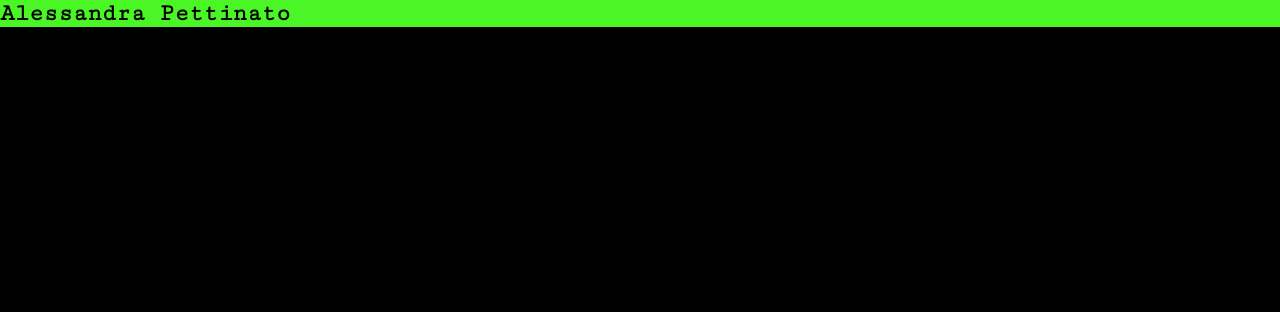
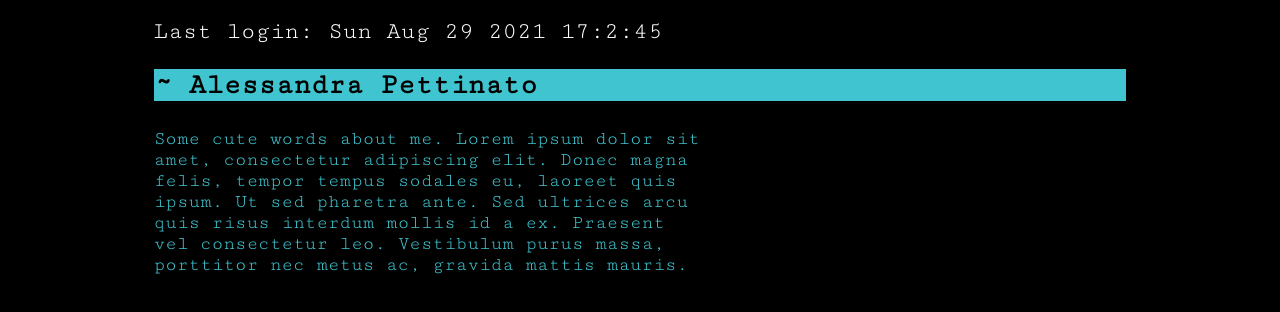
Before and after one commit to AlessandraPettinato/Portfolio, a React app: page / in a window 1280 px wide. Shown: the top 312 px of the page. Built offline with nearby package versions, Linux system fonts and the light colour scheme.

Commit message:
feat: add login time and hour

```diff
--- a/src/App.css
+++ b/src/App.css
@@ -1,6 +1,24 @@
+.login {
+	grid-column: 2/7;
+	grid-row: 1;
+	color: white;
+	align-self: center;
+	font-size: 1.5rem;
+}
+
 .title {
-	grid-column: 1/-1;
-	font-size: 1.5rem;
-	background-color: #4af626;
+	grid-column: 2/-2;
+	grid-row: 2;
+	font-size: 1.8rem;
+	font-weight: bolder;
 	color: black;
+	background-color: #40c5d0;
+	align-self: start;
 }
+
+.intro {
+	grid-column: 2/6;
+	grid-row: 3;
+	color: #40c5d0;
+	font-size: 1.2rem;
+}
--- a/src/App.js
+++ b/src/App.js
@@ -2,9 +2,25 @@ import React from "react";
 import "./App.css";
 
 export default function App() {
+	const date = new Date().toDateString();
+	const hours = new Date().getHours();
+	const minutes = new Date().getMinutes();
+	const seconds = new Date().getSeconds();
+
+	const login = `${date} ${hours}:${minutes}:${seconds}`;
+	console.log(date);
+
 	return (
 		<>
-			<h1 className="title">Alessandra Pettinato</h1>
+			<p className="login">Last login: {login}</p>
+			<h1 className="title"> ~ Alessandra Pettinato</h1>
+			<p className="intro">
+				Some cute words about me. Lorem ipsum dolor sit amet, consectetur
+				adipiscing elit. Donec magna felis, tempor tempus sodales eu, laoreet
+				quis ipsum. Ut sed pharetra ante. Sed ultrices arcu quis risus interdum
+				mollis id a ex. Praesent vel consectetur leo. Vestibulum purus massa,
+				porttitor nec metus ac, gravida mattis mauris.{" "}
+			</p>
 		</>
 	);
 }
--- a/src/styles.css
+++ b/src/styles.css
@@ -2,7 +2,7 @@
 
 * {
 	box-sizing: border-box;
-	margin: 0;
+	margin: 0.2rem;
 	padding: 0;
 }
 
@@ -14,5 +14,6 @@ body {
 #root {
 	display: grid;
 	grid-template-columns: repeat(9, 1fr);
-	grid-template-rows: 1fr 3fr 3fr 3fr 1fr;
+	grid-template-rows: 1fr 1fr 3fr 3fr 1fr;
+	grid-gap: 0.5rem;
 }
```
